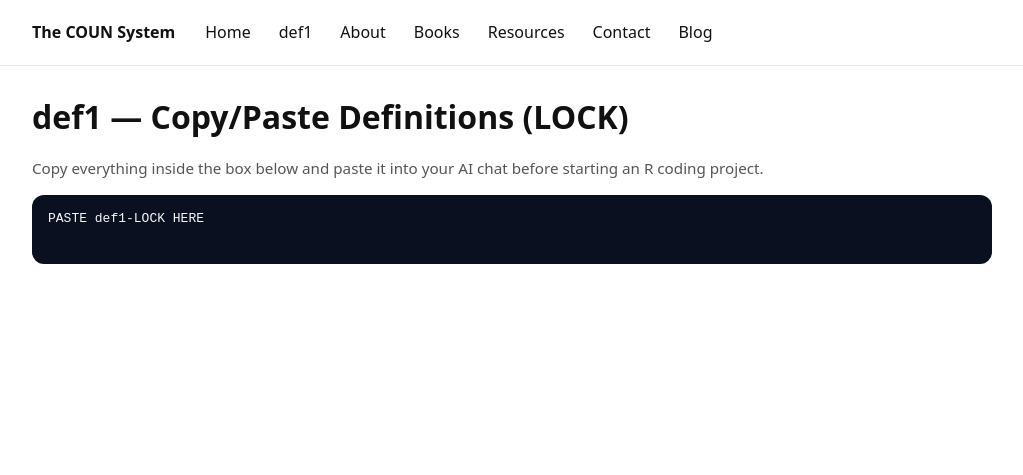
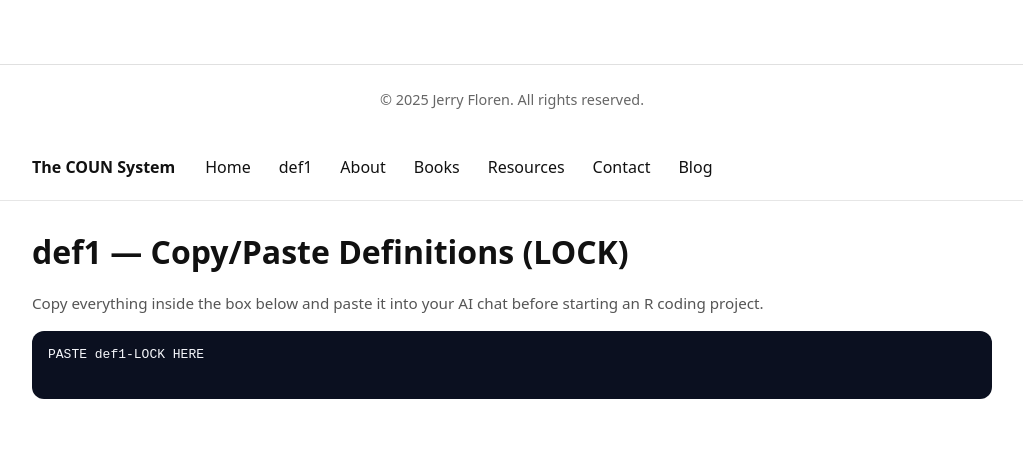
Before and after one commit to catkayakfish-lgtm/catkayakfish-lgtm.github.io, a plain HTML site: page index.html in a window 1280 px wide. Shown: the whole page, without its empty margins (128-1151 px from the left). Drawn offline with Linux system fonts and the light colour scheme.

Commit message:
Update index.html

```diff
--- a/index.html
+++ b/index.html
@@ -6,6 +6,17 @@
   <title>def1 — The COUN System</title>
   <link rel="stylesheet" href="/style.css" />
 </head>
+  <footer style="
+  margin-top: 4rem;
+  padding: 1.5rem 1rem;
+  border-top: 1px solid #e0e0e0;
+  font-size: 0.9rem;
+  color: #666;
+  text-align: center;
+">
+  © 2025 Jerry Floren. All rights reserved.
+</footer>
+
 <body>
   <header>
     <nav class="nav">
```
